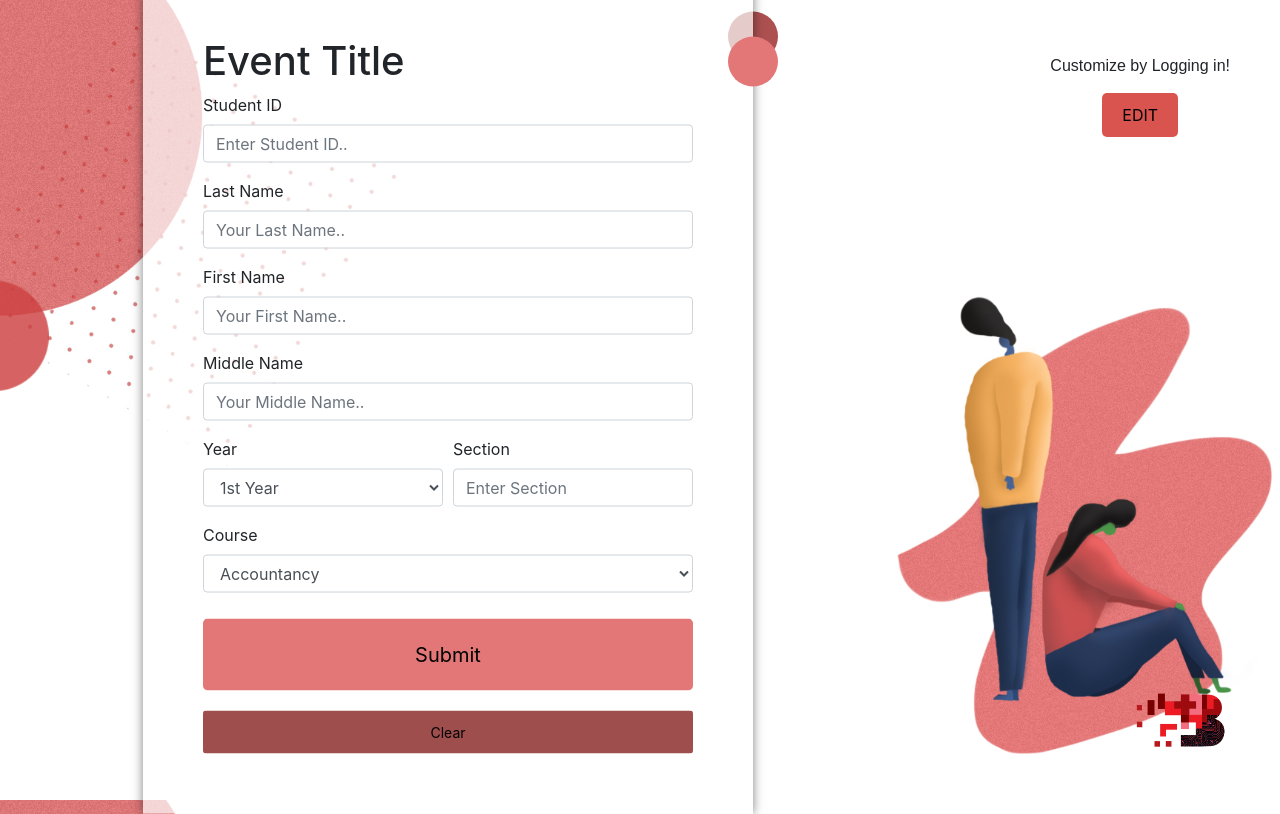
After one commit to ThanMatt/CoMERS, a PHP site: the page made by application/views/templates/ellie/sample.php in a window 1280 px wide. The commit adds this page. Run offline with PHP 8.4, Linux system fonts and the light colour scheme; the template is opened without the code that fills it, so the values that code supplies are empty; some libraries are stand-ins or nearby versions.

Commit message:
Added new Template

```diff
--- a/application/controllers/Templates.php
+++ b/application/controllers/Templates.php
@@ -15,6 +15,10 @@ class Templates extends CI_Controller {
   public function dandelion() {
     $this->load->view('templates/dandelion/sample');
   }
+
+  public function ellie() {
+    $this->load->view('templates/ellie/sample');
+  }
 }
 
 ?>
--- /dev/null
+++ b/application/views/templates/ellie/sample.php
@@ -0,0 +1,125 @@
+<!doctype html>
+<html lang="en">
+
+<head>
+
+  <!-- Required meta tags -->
+  <meta charset="utf-8">
+  <meta name="viewport" content="width=device-width, initial-scale=1, shrink-to-fit=no">
+
+  <!-- Bootstrap CSS -->
+  <link rel="stylesheet" href="https://stackpath.bootstrapcdn.com/bootstrap/4.1.3/css/bootstrap.min.css" integrity="sha384-MCw98/SFnGE8fJT3GXwEOngsV7Zt27NXFoaoApmYm81iuXoPkFOJwJ8ERdknLPMO"
+    crossorigin="anonymous">
+
+  <!-- Local Bootstrap CSS -->
+  <link rel="stylesheet" href="<?=base_url()?>assets/css/bootstrap.min.css">
+  <link rel="stylesheet" href="<?=base_url()?>assets/css/bootstrap.min.css.map">
+  <link rel="stylesheet" href="<?=base_url()?>assets/css/bootstrap-grid.min.css">
+  <link rel="stylesheet" href="<?=base_url()?>assets/css/bootstrap-grid.min.css.map">
+  <link rel="stylesheet" href="<?=base_url()?>assets/css/bootstrap-reboot.min.css">
+  <link rel="stylesheet" href="<?=base_url()?>assets/css/bootstrap-reboot.min.css.map">
+
+  <!-- Personal CSS -->
+  <link rel="stylesheet" type="text/css" href="<?=base_url()?>assets/css/ellie/style-temp5.css">
+
+  <title>CoMERS</title>
+</head>
+
+<body>
+    <div class="container-fluid main-container">
+
+        <div class="bits">
+            <img src="<?=base_url()?>assets/img/ellie/BITS.png" width="100px" height="100px">
+        </div>
+
+        <div class='col-6 content'>
+            <form class="col-12 form-cont">
+                <div>
+                    <h1>Event Title</h1>
+                </div>
+                <div class="form-group">
+                    <label>Student ID</label>
+                    <input type="text" class="form-control" placeholder="Enter Student ID..">
+                </div>
+                <div class="form-group">
+                    <label>Last Name</label>
+                    <input type="text" class="form-control" placeholder="Your Last Name..">
+                </div>
+                <div class="form-group">
+                    <label>First Name</label>
+                    <input type="text" class="form-control" placeholder="Your First Name..">
+                </div>
+                <div class="form-group">
+                    <label>Middle Name</label>
+                    <input type="text" class="form-control" placeholder="Your Middle Name..">
+                </div>
+                <div class="form-row">
+                    <div class="form-group col-sm-6">
+                        <label for="exampleFormControlSelect1">Year</label>
+                        <select class="form-control" id="year">
+                          <option>1st Year</option>
+                          <option>2nd Year</option>
+                          <option>3rd Year</option>
+                          <option>4th Year</option>
+                        </select>
+                    </div>
+                    <div class="form-group col-sm-6">
+                        <label for="exampleInput">Section</label>
+                        <input type="text" class="form-control" name="" id="" placeholder="Enter Section">
+                    </div>
+                </div>
+                <div class="form-group">
+                    <label for="exampleFormControlSelect2">Course</label>
+                    <select class="form-control" id="">
+                        <option>Accountancy</option>
+                        <option>Economics</option>
+                        <option>Entrepreneurship</option>
+                        <option>Financial Management</option>
+                        <option>Human Biology</option>
+                        <option>Human Resource</option>
+                        <option>Information Technology</option>
+                        <option>Legal Management</option>
+                        <option>Marketing Management</option>
+                        <option>Operations Management</option>
+                        <option>Psychology</option>
+                    </select>
+                </div>
+
+                <button type="submit" class="submit col-sm btn btn-lg">Submit</button>
+                <button type="clear" class="clear col-sm btn btn-sm">Clear</button>
+
+            </form>
+        </div>
+
+        <!-- EDIT BUTTON -->
+          <div class="edit-button">
+            <label>Customize by Logging in!</label>
+            <button class="toedit">EDIT</button>
+          </div>
+        <!-- END EDIT BUTTON -->
+
+    </div> <!-- End of main-container -->
+  <!-- Optional JavaScript -->
+  <!-- jQuery first, then Popper.js, then Bootstrap JS -->
+  <script src="https://code.jquery.com/jquery-3.3.1.slim.min.js" integrity="sha384-q8i/X+965DzO0rT7abK41JStQIAqVgRVzpbzo5smXKp4YfRvH+8abtTE1Pi6jizo"
+    crossorigin="anonymous">
+  </script>
+  <script src="https://cdnjs.cloudflare.com/ajax/libs/popper.js/1.14.3/umd/popper.min.js" integrity="sha384-ZMP7rVo3mIykV+2+9J3UJ46jBk0WLaUAdn689aCwoqbBJiSnjAK/l8WvCWPIPm49"
+    crossorigin="anonymous">
+  </script>
+  <script src="https://stackpath.bootstrapcdn.com/bootstrap/4.1.3/js/bootstrap.min.js" integrity="sha384-ChfqqxuZUCnJSK3+MXmPNIyE6ZbWh2IMqE241rYiqJxyMiZ6OW/JmZQ5stwEULTy"
+    crossorigin="anonymous">
+  </script>
+
+  <!-- Local Bootstrap Javascript -->
+  <script src="<?=base_url()?>assets/js/bootstrap.bundle.min.js">
+  </script>
+  <script src="<?=base_url()?>assets/js/bootstrap.bundle.min.js.map">
+  </script>
+
+  <!--Personal Javascript -->
+  <script src="<?=base_url()?>assets/js/script.js">
+  </script>
+</body>
+
+</html>
--- /dev/null
+++ b/assets/css/ellie/style-temp5.css
@@ -0,0 +1,111 @@
+body{
+    margin: 0;
+    padding: 0;
+    font-size: 16px;
+    background-color: #262626;
+    background-image: url("../../img/ellie/bg.jpg");
+    background-size: cover;
+    background-position: center;
+}
+
+.main-container{
+    width: 100%;
+    height: 100vh;
+}
+
+.content{
+    position: absolute;
+    top: 50%;
+    left: 10%;
+    transform: translateY(-50%);
+}
+
+.form-cont{
+    background-color: rgba(255,255,255,0.7);
+    padding: 50px 60px;
+    box-sizing: border-box;
+    box-shadow: 0px 0px 10px rgba(0,0,0,0.5);
+}
+
+.form-cont::before{
+    content:'';
+    width: 50px;
+    height: 50px;
+    background-color: #e37777;
+    position: absolute;
+    top: 50px;
+    right: -25px;
+    border-radius: 50%;
+    z-index: 1;
+}
+
+.form-cont::after{
+    content:'';
+    width: 50px;
+    height: 50px;
+    background-color: #ac5050;
+    position: absolute;
+    top: 25px;
+    right: -25px;
+    border-radius: 50%;
+    z-index: -1;
+}
+
+.submit{
+    background-color: #e37777;
+    margin: 10px 0px;
+    transition: all .1s ease-in-out;
+    padding: 20px;
+    box-sizing: border-box;
+}
+
+.clear{
+    background-color: #9f4e4e;
+    margin: 10px 0px;
+    transition: all .1s ease-in-out;
+     padding: 10px;
+    box-sizing: border-box;
+}
+
+.submit:hover, .clear:hover{
+   box-shadow: 0px 0px 10px rgba(0,0,0,0.7);
+}
+
+.bits{
+    position: absolute;
+    bottom: 30px;
+    right: 50px;
+}
+
+.edit-button{
+    position: absolute;
+    top: 20px;
+    right: 20px;
+    padding: 30px;
+    box-sizing: border-box;
+    background-color: white;
+    display: flex;
+    flex-direction: column;
+    align-items: center;
+    justify-content: space-around;
+    height: 150px;
+}
+
+.edit-button label{
+    font-family: arial;
+}
+
+.toedit{
+    padding: 10px 20px;
+    box-sizing: border-box;
+    background-color: #d9534f;
+    border: none;
+    border-radius: 5px;
+    cursor: pointer;
+    transition: all .1s ease-in-out;
+}
+
+.toedit:hover{
+    background-color: #b9494f;
+    padding: 20px 30px;
+}
```
Also changed, not shown: application/views/templates/bamboo/sample.php (line endings or trailing spaces), assets/img/ellie/BITS.png (added), assets/img/ellie/bg.jpg (added).
